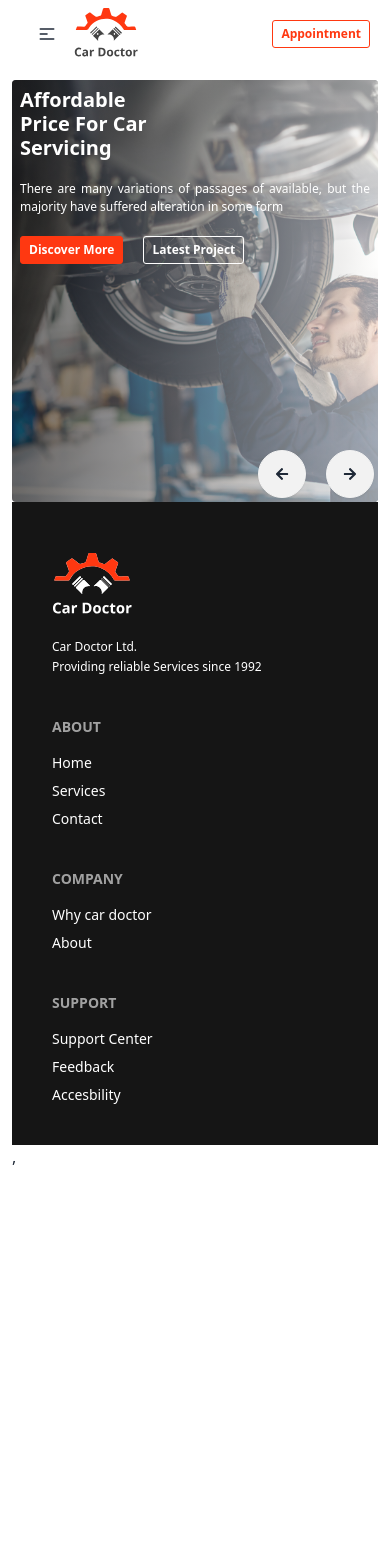
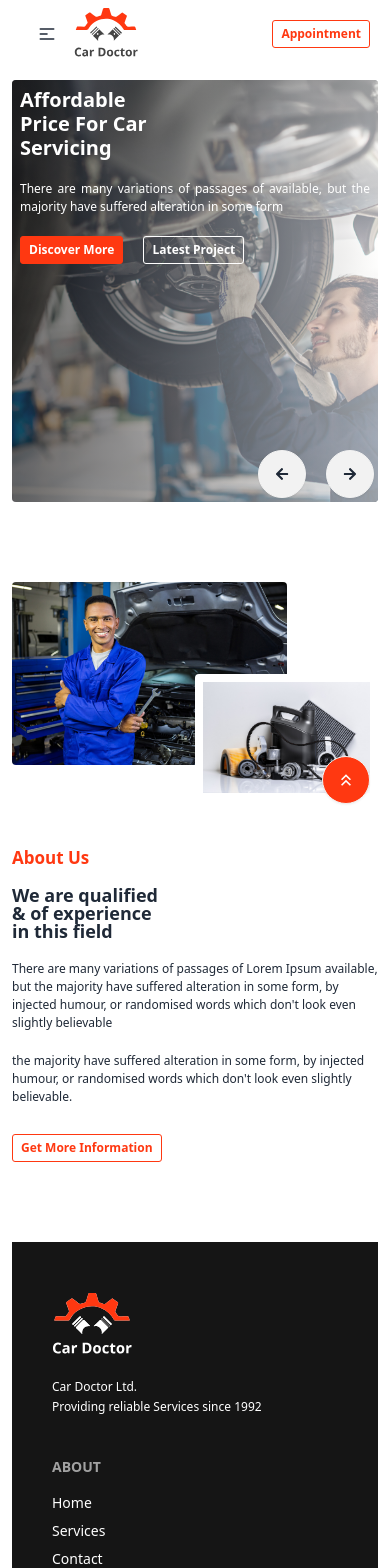
Before and after one commit to rohan71521/car-doctor-frontend, a React (Vite) app: page / in a window 390 px wide. Shown: the top 1568 px of the page. Before the commit the page ends 1169 px from the top, so only its background shows below. Built offline with nearby package versions, Linux system fonts and the light colour scheme.

Commit message:
created about us

```diff
--- a/src/index.css
+++ b/src/index.css
@@ -49,6 +49,45 @@ h1{
         font-size: 20px;
     }
 }
+h2{
+    font-size: 48px;
+    font-weight: bold;
+    line-height: 1;
+}
+/* Media query for mid devices */
+@media only screen and (min-width: 576px) and (max-width: 900px) {
+    h2 {
+        /* Adjust styles for small devices */
+        font-size: 24px;
+    }
+}
+/* Media query for small devices */
+@media only screen and (max-width: 576px) {
+    h2 {
+        /* Adjust styles for small devices */
+        font-size: 18px;
+    }
+}
+h4{
+    font-size: 20px;
+    font-weight: bold;
+    line-height: 1;
+}
+/* Media query for mid devices */
+@media only screen and (min-width: 576px) and (max-width: 900px) {
+    h4 {
+        /* Adjust styles for small devices */
+        font-size: 18;
+    }
+}
+/* Media query for small devices */
+@media only screen and (max-width: 576px) {
+    h4 {
+        /* Adjust styles for small devices */
+        font-size: 17px;
+    }
+}
+
 /*
 paragraph
  */
--- /dev/null
+++ b/src/pages/Home/About.jsx
@@ -0,0 +1,33 @@
+import parts from '../../assets/images/about_us/parts.jpg'
+import person from '../../assets/images/about_us/person.jpg'
+
+
+function About() {
+
+    return(
+        <div id="about" className="w-full flex flex-col md:flex-row justify-center items-center gap-16 py-20 md:py-32">
+
+            {/* image section */}
+            <section className="md:w-1/2 relative">
+                <img className='w-9/12 rounded' src={person} alt="" />
+                <img className='w-1/2 absolute top-1/2 left-1/2 rounded border-8 border-third-color' src={parts} alt="" />
+            </section>
+            <section className="md:w-1/2">
+                <h4 className='text-theme-color py-5'>About Us</h4>
+                <h2>We are qualified </h2>
+                <h2>& of experience</h2>
+                <h2>in this field</h2>
+                <p className='py-5'>There are many variations of passages of Lorem Ipsum available,
+                    but the majority have suffered alteration in some form, by injected humour,
+                    or randomised words which don&apos;t look even slightly believable
+                </p>
+                <p className='pb-7'>the majority have suffered alteration in some form, by injected humour,
+                    or randomised words which don&apos;t look even slightly believable.
+                </p>
+                <button className='button primary-outline-button'> Get More Information</button>
+            </section>
+        </div>
+    )
+}
+
+export default About;
--- a/src/pages/Home/Banner.jsx
+++ b/src/pages/Home/Banner.jsx
@@ -22,6 +22,8 @@ function Banner() {
 
     setCurrentIndex(newIndex);
   };
+
+
 
   return (
     <div className="w-full h-[50vh] lg:h-[80vh] rounded overflow-hidden relative">
@@ -56,6 +58,7 @@ function Banner() {
         </div>
       ))}
     </div>
+
   );
 }
 
--- a/src/pages/Home/Home.jsx
+++ b/src/pages/Home/Home.jsx
@@ -1,6 +1,8 @@
 import Header from "../../shared/Header/Header";
 import Footer from "../../shared/Footer/Footer";
 import Banner from "./Banner";
+import About from "./About";
+import { MdOutlineKeyboardDoubleArrowUp } from "react-icons/md"
 
 
 
@@ -8,12 +10,18 @@ function Home() {
 
 
     return(
-        <div className="flex flex-col min-h-screen">
+        <div className="flex flex-col min-h-screen relative">
            <Header></Header>
            <div className="flex-grow">
            <Banner></Banner>
+           <About></About>
            </div>
            <Footer></Footer>
+           <a href="#home" className="fixed bottom-10 right-5
+            bg-theme-color btn btn-circle text-third-color
+             hover:text-theme-color text-xl z-50">
+           <MdOutlineKeyboardDoubleArrowUp />
+           </a >
         </div>
     )
 }
--- a/src/shared/Header/Header.jsx
+++ b/src/shared/Header/Header.jsx
@@ -1,4 +1,4 @@
-import {  NavLink } from "react-router-dom";
+
 import logo from '../../assets/icons/logo.svg'
 
 
@@ -6,14 +6,14 @@ function Header() {
 
 
     const links = <>
-    <NavLink to="/" className="lg:mr-7 font-bold hover:text-theme-color">Home</NavLink>
-    <NavLink to="/about" className="lg:mr-7 font-bold hover:text-theme-color">About</NavLink>
-    <NavLink to="/services" className="lg:mr-7 font-bold hover:text-theme-color">Services</NavLink>
-    <NavLink to="/blog" className="lg:mr-7 font-bold hover:text-theme-color">Blog</NavLink>
-    <NavLink to="/contact" className="lg:mr-7 font-bold hover:text-theme-color">Contact</NavLink>
+    <a href="#home" className="lg:mr-7 font-bold hover:text-theme-color">Home</a>
+    <a href="#about" className="lg:mr-7 font-bold hover:text-theme-color">About</a>
+    <a href="#" className="lg:mr-7 font-bold hover:text-theme-color">Services</a>
+    <a href="#" className="lg:mr-7 font-bold hover:text-theme-color">Blog</a>
+    <a href="#" className="lg:mr-7 font-bold hover:text-theme-color">Contact</a>
     </>
     return(
-<div className="navbar bg-base-100 pb-5">
+<div id='home' className="navbar bg-base-100 pb-5">
   <div className="navbar-start">
     <div className="dropdown">
       <div tabIndex={0} role="button" className="btn btn-ghost lg:hidden">
```
